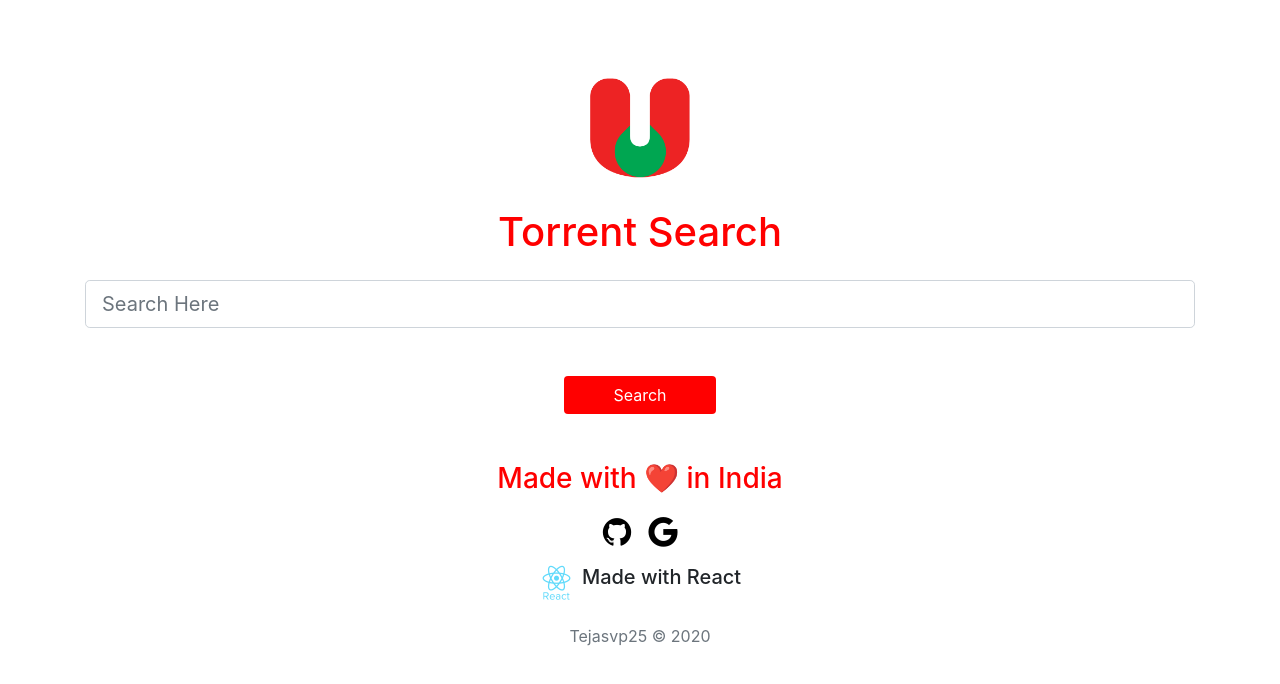
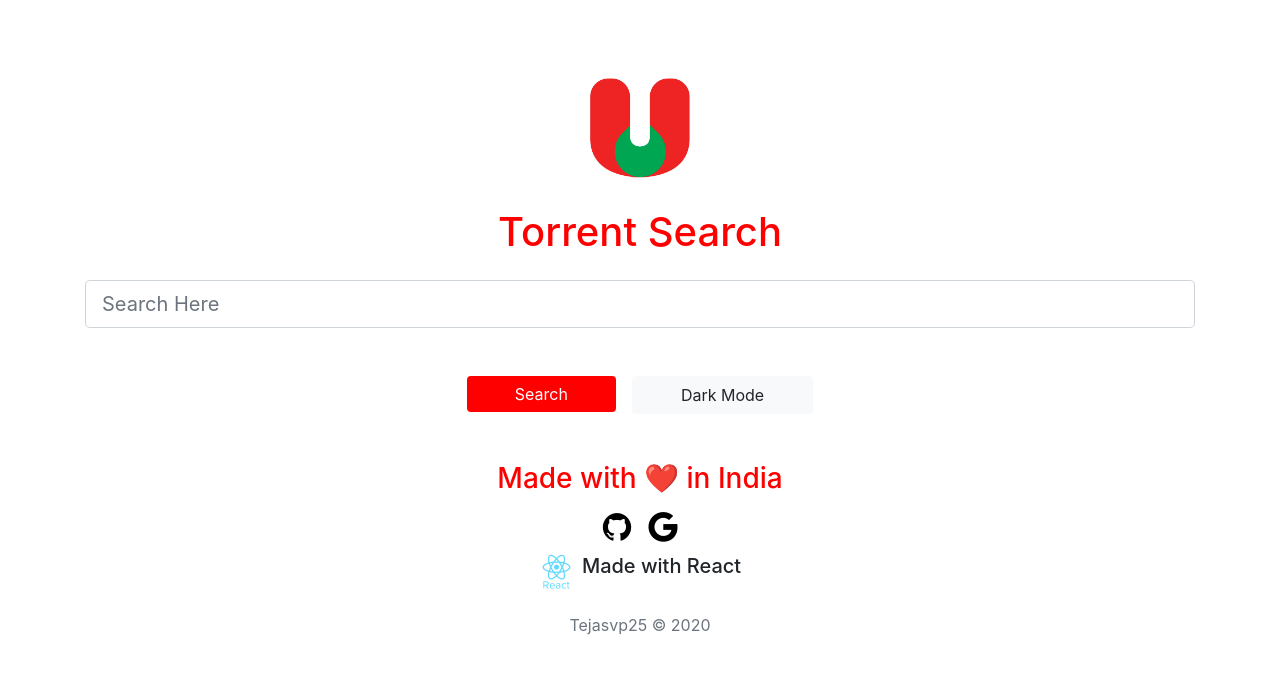
Before and after one commit to shootinstar000/torrent-search-web, a React (Create React App) app: page / in a window 1280 px wide. Shown: the top 684 px of the page. Built offline with nearby package versions, Linux system fonts and the light colour scheme.

Commit message:
Introduce Dark Mode and Misc Changes

```diff
--- a/package.json
+++ b/package.json
@@ -9,6 +9,7 @@
     "@testing-library/react": "^9.5.0",
     "@testing-library/user-event": "^7.2.1",
     "axios": "^0.20.0",
+    "jquery": "^3.5.1",
     "react": "^16.13.1",
     "react-dom": "^16.13.1",
     "react-router-dom": "^5.2.0",
--- a/public/index.html
+++ b/public/index.html
@@ -31,7 +31,7 @@
   <title>Torrent Search</title>
 </head>
 
-<body>
+<body class="body-light">
   <noscript>You need to enable JavaScript to run this app.</noscript>
   <div id="root"></div>
   <!--
--- a/src/App.css
+++ b/src/App.css
@@ -19,6 +19,14 @@
   margin-top: 3em;
   outline: none !important;
   box-shadow: red !important;
+  border: none !important;
+  border-color: none !important;
+}
+
+button.dark-mode-button {
+  padding-left: 3em;
+  padding-right: 3em;
+  margin-top: 3em;
 }
 
 .nav-custom-link,
@@ -30,8 +38,9 @@
   bottom: 0;
 }
 
-div.social-icons {
+i.social-icons {
   font-size: 30px;
+  color: black !important;
 }
 
 a.social-custom-link {
@@ -81,6 +90,9 @@
 .Br-10px {
   border-radius: 10px;
 }
+.card-title-custom {
+  background: rgba(0, 0, 0, 0.03);
+}
 .elevated-card {
   box-shadow: 4px 4px 8px 4px rgba(0, 0, 0, 0.2);
   transition: 0.3s;
@@ -93,3 +105,51 @@
 .limit-word {
   word-wrap: break-word;
 }
+
+.body-dark {
+  background: black;
+  transition: all 1s;
+}
+
+.body-light {
+  transition: all 1s;
+}
+
+body.body-dark .elevated-card {
+  transition: 0.3s;
+  background: #121212;
+  color: grey;
+}
+
+body.body-dark .elevated-card:hover {
+  box-shadow: 4px 8px 16px 4px rgba(255, 255, 255, 0.2);
+}
+
+body.body-dark .nav-link.active {
+  background-color: #121212 !important;
+  border: none !important;
+}
+
+body.body-dark .nav-link:hover {
+  border: none !important;
+}
+
+body.body-dark .dark-mode-button,
+body.body-dark .dark-mode-button:active {
+  padding-left: 3em;
+  padding-right: 3em;
+  margin-top: 3em;
+  background-color: #121212 !important;
+  border: none !important;
+  border-color: none !important;
+  box-shadow: none;
+}
+
+body.body-dark .social-icons {
+  font-size: 30px;
+  color: gray !important;
+}
+
+body.body-dark .card-title-custom {
+  background: rgba(255, 255, 255, 0.03);
+}
--- a/src/App.js
+++ b/src/App.js
@@ -1,6 +1,7 @@
 import React, { Component } from "react";
 import Result from "./Result";
 import "./App.css";
+import $ from "jquery";
 
 class App extends Component {
   state = {
@@ -17,6 +18,11 @@
         search_query: query,
       });
     }
+  };
+
+  toggleDarkMode = (e) => {
+    $("body").toggleClass("body-dark");
+    $("body").toggleClass("body-light");
   };
 
   render() {
@@ -37,7 +43,6 @@
                 <span className="h1 app-name">Torrent Search</span>
               </div>
               <div className="container center">
-                <form onSubmit={this.handleSubmit}>
                 <div className="input-group input-group-lg mt-4">
                   <input
                     id="search-input"
@@ -46,16 +51,27 @@
                     placeholder="Search Here"
                   ></input>
                 </div>
-                  <div>
+                <div className="row justify-content-center">
+                  <div className="pl-2 pr-2">
                     <button
                       id="btn-submit"
                       type="submit"
                       className="btn search-button text-white"
+                      onClick={this.handleSubmit}
                     >
                       Search
                     </button>
                   </div>
-                </form>
+                  <div className="pl-2 pr-2">
+                    <button
+                      id="btn-dark-mode"
+                      className="btn btn-light dark-mode-button"
+                      onClick={this.toggleDarkMode}
+                    >
+                      Dark Mode
+                    </button>
+                  </div>
+                </div>
               </div>
             </div>
           </div>
@@ -64,7 +80,7 @@
           ) : null}
         </main>
         <footer className="page-footer m-5">
-          <div className="social-icons">
+          <div>
             <h3 style={{ color: "red" }}>Made with ❤️ in India</h3>
             <div className="row justify-content-center">
               <div className="m-2">
@@ -72,10 +88,7 @@
                   href="https://github.com/Torrent-Search/torrent-search-web"
                   className="social-custom-link"
                 >
-                  <i
-                    class="devicon-github-original"
-                    style={{ color: "black" }}
-                  ></i>
+                  <i class="devicon-github-original social-icons"></i>
                 </a>
               </div>
               <div className="m-2">
@@ -83,10 +96,7 @@
                   href="mailto:tejasvp25@gmail.com"
                   className="social-custom-link"
                 >
-                  <i
-                    class="devicon-google-plain"
-                    style={{ color: "black" }}
-                  ></i>
+                  <i class="devicon-google-plain social-icons"></i>
                 </a>
               </div>
             </div>
--- a/src/Result.js
+++ b/src/Result.js
@@ -30,7 +30,7 @@
       return (
         <div
           id={`k${e.website}`}
-          className={`container tab-pane ${isActive}`}
+          className={`container-fluid tab-pane ${isActive}`}
           role="tabpanel"
           aria-labelledby="nav-home-tab"
         >
@@ -47,10 +47,10 @@
     });
   };
   return (
-    <div className="container mt-5">
+    <div className="container-fluid mt-5">
       <h2>Search Result for {props.query}</h2>
       <br></br>
-      <div className="justify-content-center">
+      <div className="d-flex justify-content-center">
         <ul className="nav nav-tabs" role="tablist">
           <NavTabs />
         </ul>
--- a/src/components/TorrentCard.js
+++ b/src/components/TorrentCard.js
@@ -49,12 +49,7 @@
   render() {
     return (
       <div className="border-black Br-10px elevated-card grey-bg ">
-        <div
-          className="text-center p-3"
-          style={{
-            background: "rgba(0, 0, 0, 0.03)",
-          }}
-        >
+        <div className="text-center p-3 card-title-custom">
           <strong>{this.props.torrent.name}</strong>
         </div>
         <div className="col justify-content-center pr-3 pl-3 pt-4 pb-4">
--- a/src/components/TorrentTab.js
+++ b/src/components/TorrentTab.js
@@ -65,7 +65,7 @@
         <div className="row">
           {this.state.torrents.map((e, index) => {
             return (
-              <div className="col-lg-6 col-md-12 col-sm-12">
+              <div className="col-lg-4 col-md-12 col-sm-12">
                 <TorrentCard
                   torrent={e}
                   Key={`${this.props.website}${index.toString()}`}
```
Also changed, not shown: 1 other file (tests, documents, lock files or other folders). Lines whose indentation alone changed are shown as unchanged.
